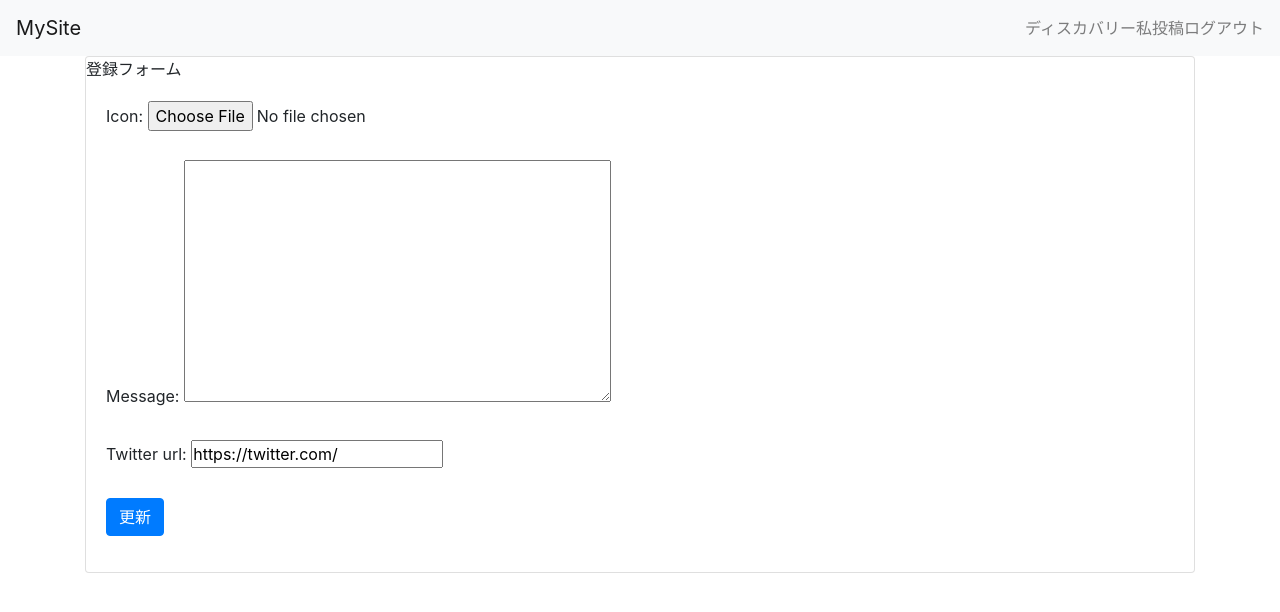
After one commit to k4nekom/myj_hackathon, a Django app: page /accounts/icon/edit/ in a window 1280 px wide. The commit adds this page. Shown: the top 612 px of the page. Run offline with Django 3.2, Linux system fonts and the light colour scheme; the visitor is signed in with stand-in values (Sample User, id 1); some libraries are stand-ins or nearby versions.

Commit message:
プロフィールの編集

```diff
--- a/mysite/accounts/urls.py
+++ b/mysite/accounts/urls.py
@@ -6,4 +6,5 @@ app_name = 'accounts'
 urlpatterns = [
     path('signup/', views.SignUpView.as_view(), name='signup'),
     path('<username>/', views.AccountDetailView.as_view(), name='userdetail'),
+    path('icon/edit/', views.IconEdit.as_view(), name='icon_edit'),
 ]
--- a/mysite/accounts/views.py
+++ b/mysite/accounts/views.py
@@ -5,6 +5,7 @@ from django.views.generic.detail import DetailView
 from django.contrib.auth import login
 from .forms import SignUpForm
 from .models import User
+from django.views.generic.edit import UpdateView
 # サインアップ画面
 class SignUpView(generic.CreateView):
     # 使うformクラス設定
@@ -32,3 +33,16 @@ class AccountDetailView(DetailView):
         context = super().get_context_data()
         context['login_user'] = self.request.user
         return context
+
+class IconEdit(UpdateView):
+    model = User
+    template_name = 'accounts/icon_edit.html'
+    fields = ['icon','message','twitter_url']
+    def get_object(self):
+        # ログイン中のユーザーで検索することを明示する
+        return self.request.user
+    def get_success_url(self):
+        form = self.get_form()
+        return reverse(
+            'accounts:userdetail',
+            kwargs={'username': self.request.user.username})
--- /dev/null
+++ b/mysite/templates/accounts/icon_edit.html
@@ -0,0 +1,25 @@
+{% extends 'base/app.html' %}
+{% block contents %}
+<div class="container">
+    <div class=" card card-primary">
+        <div class="card-heading">
+            登録フォーム
+        </div>
+        <div class="card-body">
+            <form action="{% url 'accounts:icon_edit' %}" method="post" enctype="multipart/form-data">
+                {% csrf_token %}
+                {% for field in form %}
+                <div class="form-group">
+                    <label for="{{ field.id_for_label }}">{{ field.label_tag }}</label>
+                    {{ field }}
+                    {{ field.errors }}
+                </div>
+                {% endfor %}
+                <div class="form-group">
+                    <button type="submit" class="btn btn-primary">更新</button>
+                </div>
+            </form>
+        </div>
+    </div>
+</div>
+{% endblock %}
--- a/mysite/templates/posts/index.html
+++ b/mysite/templates/posts/index.html
@@ -13,7 +13,9 @@
             <div class="card">
                 <ul class="list-group list-group-flush">
                 </ul>
-                <img src="{{post.picture.url}}" class="card-img" />
+                {% if post.picture %}
+                    <img src="{{post.picture.url}}" class="card-img" />
+                {% endif %}
                 <div class="card-body">
                     <div class="like_list_{{post.id}}">
                         <!-- ここにお気に入り機能を実装していく -->
```
Also changed, not shown: mysite/templates/accounts/user_detail.html (+5 -2 lines).
